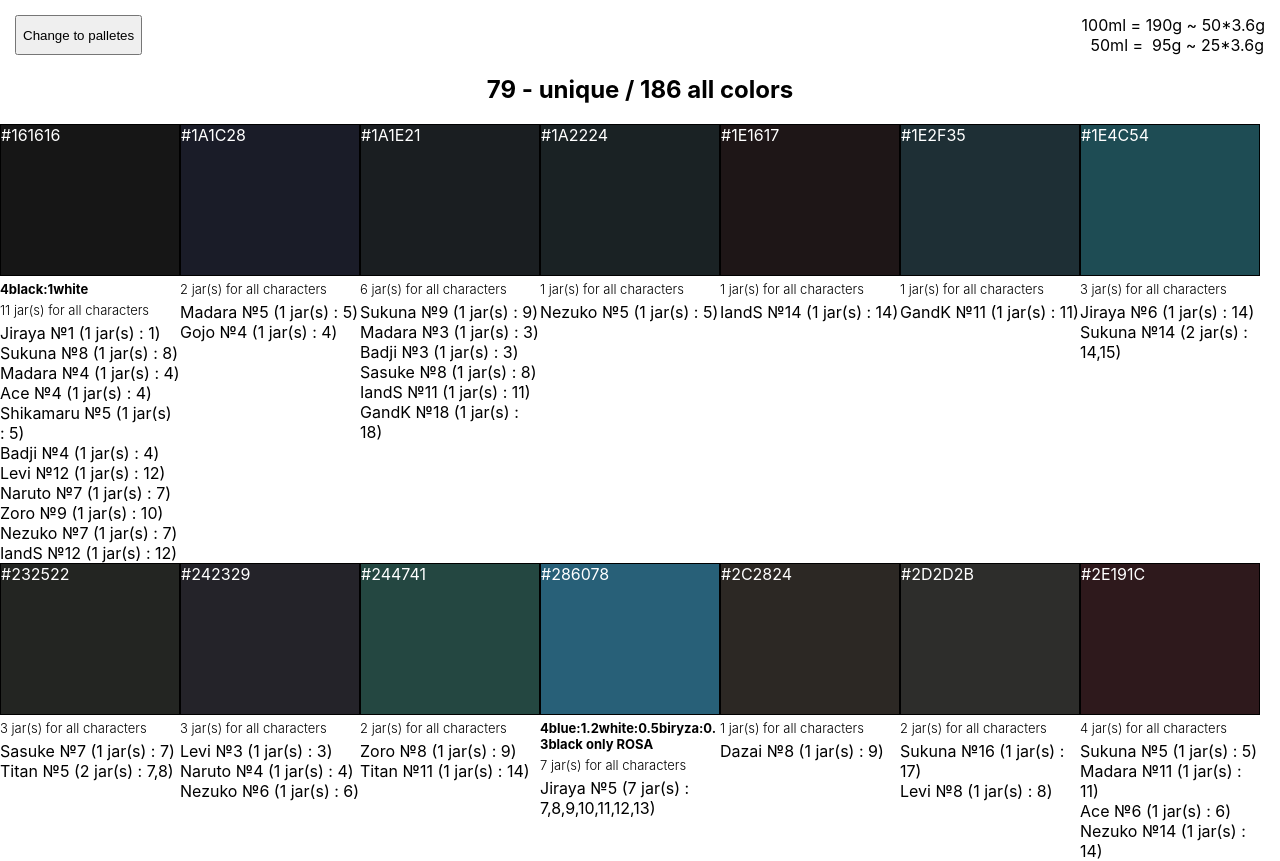
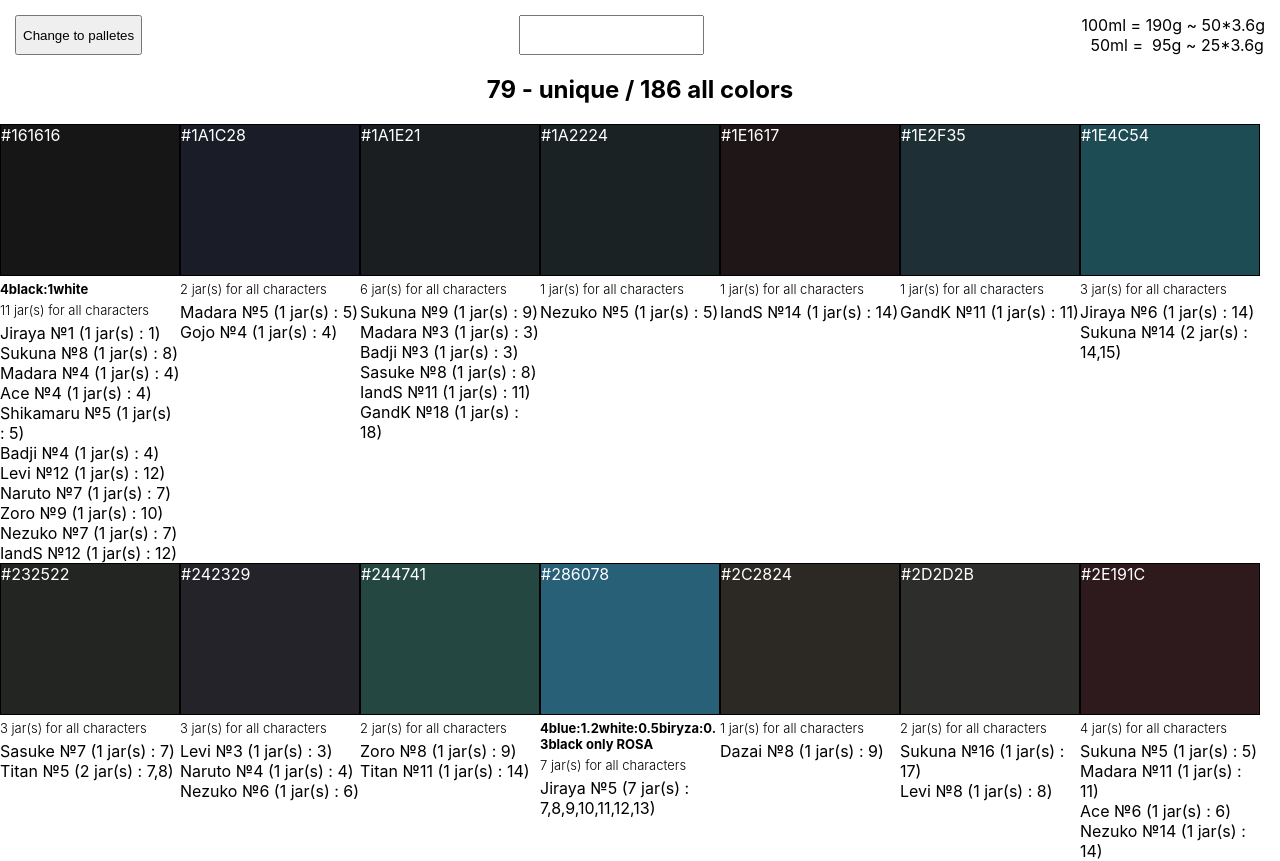
Before and after one commit to lanaye/colours, a React (Create React App) app: page / in a window 1280 px wide. Shown: the top 861 px of the page. Built offline with nearby package versions, Linux system fonts and the light colour scheme.

Commit message:
filter colours

```diff
--- a/src/App.js
+++ b/src/App.js
@@ -19,13 +19,13 @@ function App() {
     <div>
       <div className='header'>
         <button onClick={changeTheme}>Change to {theme === 'colours' ? 'palletes' : 'colours'}</button>
-        {theme !== 'colours' && <input value={filter} onChange={(e) => setFilter(e.target.value)}/>}
+        <input value={filter} onChange={(e) => setFilter(e.target.value)}/>
         <div>
           <div>100ml = 190g ~ 50*3.6g</div>
           <div>  50ml =  95g ~ 25*3.6g</div>
         </div>
       </div>
-      {theme === 'colours' ? <Colours /> : <Palletes filter={filter}/>}
+      {theme === 'colours' ? <Colours filter={filter}/> : <Palletes filter={filter}/>}
     </div>
     );
 }
--- a/src/components/Colours/Colours.jsx
+++ b/src/components/Colours/Colours.jsx
@@ -1,7 +1,7 @@
 import { PalletesChar, PalletesWithSquare, Char, ColourDecription } from '../../palletes';
 
 
-function Colours() {
+function Colours({filter}) {
 
   let uniqueColors = new Set()
   let notUniqueColors = []
@@ -39,6 +39,7 @@ function Colours() {
         totalAmountOfJars += palS[pal.indexOf(color)];
       }
     }
+    if (!charactersForColor.filter((char) => Object.keys(char)[0].toLowerCase().includes(filter.toLowerCase())).length) {return}
     const list = charactersForColor.map((ch) => {
       return <div>{Object.keys(ch)} {Object.values(ch)}</div>
     })
@@ -51,6 +52,9 @@ function Colours() {
 
   const listColors = Array.from(uniqueColors).sort().map((color) => {
     const charactersForColor = getCharactersForColor(color)
+    if(!charactersForColor) {
+      return <></>
+    }
     const decription = ColourDecription[color];
     const reg = new RegExp('^[0-4]')
     let textColor = reg.test(color) ? 'white' : 'black';
```
